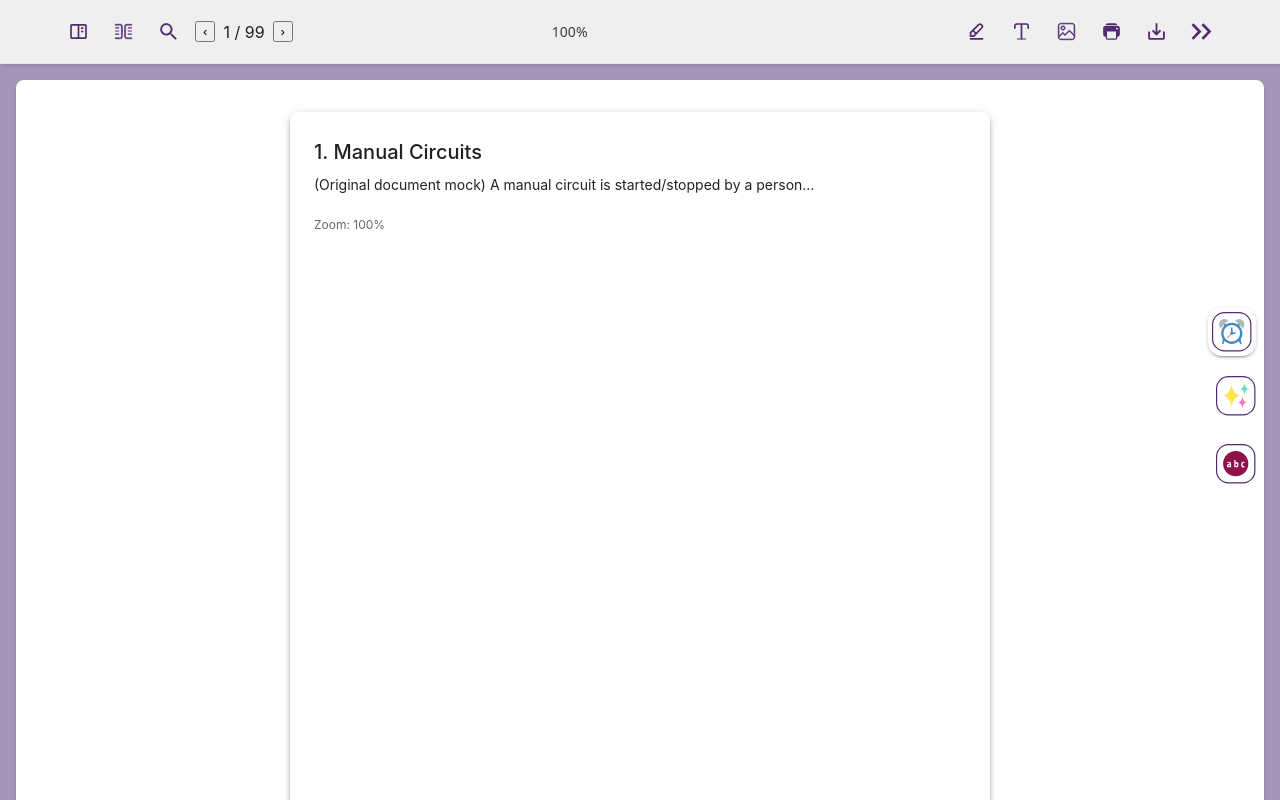
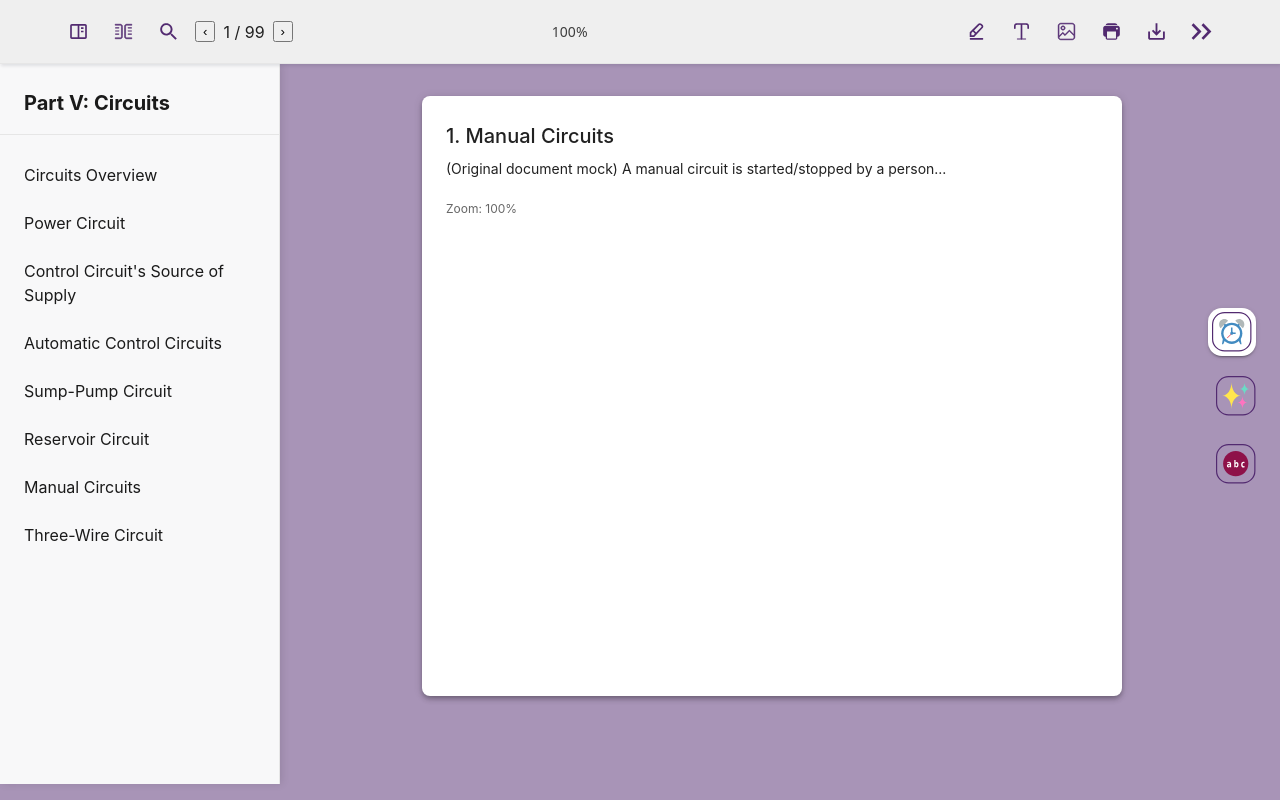
Before and after one commit to deniseada/GotIt, a Next.js app: page /doc in a window 1280 px wide. Both pictures are taken after a click on the button 78 px from the left and 31 px from the top of the page. Shown: the top 800 px of the page. Built offline with nearby package versions, Linux system fonts and the light colour scheme; some icons are missing.

Commit message:
add side and fixed screen

```diff
--- a/app/NavBar/NavBar.module.css
+++ b/app/NavBar/NavBar.module.css
@@ -1,8 +1,6 @@
 /* Navigation Bar */
 .navBarWrapper {
   width: 100%;
-  position: sticky;
-  top: 0;
   background: #fff;
 }
 
--- a/app/doc/components/DocScreen.js
+++ b/app/doc/components/DocScreen.js
@@ -21,6 +21,7 @@ export default function DocScreen() {
   const [zoom, setZoom] = useState(1);
   const [page, setPage] = useState(1);
   const [mode, setMode] = useState("simplified");
+  const [sidebarOpen, setSidebarOpen] = useState(false);
 
   // Split view + zoom
   const toggleSplit = () => setSplit((s) => !s);
@@ -91,15 +92,17 @@ export default function DocScreen() {
         sx={{
           width: "100%",
           height: "100%",
-          display: "grid",
-          placeItems: "center",
+          display: "flex",
+          alignItems: "flex-start",
+          justifyContent: "center",
           p: 2,
+          overflow: "auto",
         }}
       >
         <Box
           sx={{
             width: `${Math.min(900, 700 * zoom)}px`,
-            aspectRatio: "8.5 / 11",
+            height: "600px",
             bgcolor: "common.white",
             borderRadius: 2,
             boxShadow: 4,
@@ -180,6 +183,7 @@ export default function DocScreen() {
         onZoomIn={zoomIn}
         onZoomOut={zoomOut}
         onZoomReset={zoomReset}
+        onToggleSidebar={() => setSidebarOpen((v) => !v)}
       />
 
       {/* Main content */}
@@ -189,9 +193,15 @@ export default function DocScreen() {
           flex: 1,
           display: "grid",
           gridTemplateRows: "1fr",
-          p: { xs: 1, md: 2 },
+          gridTemplateColumns: sidebarOpen ? "280px 1fr" : "1fr",
+          columnGap: 0,
+          pl: sidebarOpen ? 0 : { xs: 1, md: 2 },
+          pr: { xs: 1, md: 2 },
+          pb: { xs: 1, md: 2 },
+          pt: 0, // keep content flush to toolbar
         }}
       >
+        {sidebarOpen && <SideBar />}
         {split ? (
           <SplitView
             left={<MockOriginalPage page={page} zoom={zoom} />}
@@ -212,12 +222,13 @@ export default function DocScreen() {
           <Box
             sx={{
               height: "100%",
-              borderRadius: 2,
-              bgcolor: "background.paper",
-              boxShadow: 1,
-              overflow: "hidden",
-              display: "grid",
-              placeItems: "center",
+              borderRadius: 0,
+              bgcolor: "transparent",
+              boxShadow: "none",
+              overflow: "auto",
+              display: "flex",
+              alignItems: "flex-start",
+              justifyContent: "center",
               p: 2,
             }}
           >
@@ -230,7 +241,7 @@ export default function DocScreen() {
       <RightDockButtons
         timerBtnRef={timerBtnRef}
         onOpenTimer={openTimer}
-        onOpenB={ai.onOpen}
+        onOpenB={() => (ai.open ? ai.onClose() : ai.onOpen())}
         onOpenC={vocab.onOpen}
       />
 
--- a/app/doc/components/ToolBar.js
+++ b/app/doc/components/ToolBar.js
@@ -1,11 +1,11 @@
-'use client';
-import React from 'react';
-import Link from 'next/link';
-import styles from '../mvp.module.css';
-import ZoomInIcon from '@mui/icons-material/ZoomIn';
-import ZoomOutIcon from '@mui/icons-material/ZoomOut';
-import RestartAltIcon from '@mui/icons-material/RestartAlt';
-import ZoomControls from './ZoomControls';
+"use client";
+import React from "react";
+import Link from "next/link";
+import styles from "../mvp.module.css";
+import ZoomInIcon from "@mui/icons-material/ZoomIn";
+import ZoomOutIcon from "@mui/icons-material/ZoomOut";
+import RestartAltIcon from "@mui/icons-material/RestartAlt";
+import ZoomControls from "./ZoomControls";
 
 export default function ToolBar({
   page,
@@ -17,43 +17,87 @@ export default function ToolBar({
   onZoomIn,
   onZoomOut,
   onZoomReset,
+  onToggleSidebar,
 }) {
-
   return (
     // {/* Secondary toolbar row */}
     <div className={`${styles.toolBar} ${styles.toolBarNoOffset}`}>
       <div className={styles.toolbarInner}>
         {/* Left Side */}
         <div className={styles.toolbarLeft}>
-                        <button className={styles.toolButton}><img src="/icons/sideBarIcon.svg" className={styles.toolbarIcon} /></button>
           <button
-                            className={`${styles.toolButton} ${split ? styles.toolButtonActive : ''}`}
+            className={styles.toolButton}
+            onClick={onToggleSidebar}
+            title="Toggle sidebar"
+            aria-label="Toggle sidebar"
+          >
+            <img src="/icons/sideBarIcon.svg" className={styles.toolbarIcon} />
+          </button>
+          <button
+            className={`${styles.toolButton} ${
+              split ? styles.toolButtonActive : ""
+            }`}
             onClick={onToggleSplit}
             aria-pressed={split}
-                            title={split ? 'Single View' : 'Split View'}
+            title={split ? "Single View" : "Split View"}
           >
-                        <img src="/icons/sideCompareIcon.svg" className={styles.toolbarIcon} alt="" aria-hidden="true" />
+            <img
+              src="/icons/sideCompareIcon.svg"
+              className={styles.toolbarIcon}
+              alt=""
+              aria-hidden="true"
+            />
           </button>
-                        <button className={styles.toolButton}><img src="/icons/searchIcon.svg" className={styles.toolbarIcon} /></button>
-                    <button className={styles.iconBtn} onClick={onPrev} aria-label="Previous page">‹</button>
+          <button className={styles.toolButton}>
+            <img src="/icons/searchIcon.svg" className={styles.toolbarIcon} />
+          </button>
+          <button
+            className={styles.iconBtn}
+            onClick={onPrev}
+            aria-label="Previous page"
+          >
+            ‹
+          </button>
           <span className={styles.pageText}>{page} / 99</span>
-                        <button className={styles.iconBtn} onClick={onNext} aria-label="Next page">›</button>
+          <button
+            className={styles.iconBtn}
+            onClick={onNext}
+            aria-label="Next page"
+          >
+            ›
+          </button>
         </div>
 
         {/* Center: zoom controls */}
         <div className={styles.toolbarCenter}>
           {/* Zoom group */}
-                            <div className={styles.zoomGroup} role="group" aria-label="Zoom controls">
+          <div
+            className={styles.zoomGroup}
+            role="group"
+            aria-label="Zoom controls"
+          >
             <span className={styles.zoomText}>{Math.round(zoom * 100)}%</span>
-                                <button className={styles.toolButton} onClick={onZoomOut} title="Zoom out">
+            <button
+              className={styles.toolButton}
+              onClick={onZoomOut}
+              title="Zoom out"
+            >
               <ZoomOutIcon className={styles.toolbarSvg} />
               <span className={styles.srOnly}>Zoom out</span>
             </button>
-                                <button className={styles.toolButton} onClick={onZoomReset} title="Reset zoom">
+            <button
+              className={styles.toolButton}
+              onClick={onZoomReset}
+              title="Reset zoom"
+            >
               <RestartAltIcon className={styles.toolbarSvg} />
               <span className={styles.srOnly}>Reset zoom</span>
             </button>
-                                <button className={styles.toolButton} onClick={onZoomIn} title="Zoom in">
+            <button
+              className={styles.toolButton}
+              onClick={onZoomIn}
+              title="Zoom in"
+            >
               <ZoomInIcon className={styles.toolbarSvg} />
               <span className={styles.srOnly}>Zoom in</span>
             </button>
@@ -62,12 +106,27 @@ export default function ToolBar({
         {/* Right Side */}
         <div className={styles.toolbarRight}>
           {/* your existing icons */}
-                        <button className={styles.toolButton}><img src="/icons/highlightIcon.svg" className={styles.toolbarIcon} /></button>
-                        <button className={styles.toolButton}><img src="/icons/textIcon.svg" className={styles.toolbarIcon} /></button>
-                        <button className={styles.toolButton}><img src="/icons/addPicIcon.svg" className={styles.toolbarIcon} /></button>
-                        <button className={styles.toolButton}><img src="/icons/printIcon.svg" className={styles.toolbarIcon} /></button>
-                        <button className={styles.toolButton}><img src="/icons/downloadIcon.svg" className={styles.toolbarIcon} /></button>
-                        <button className={styles.toolButton}><img src="/icons/moreIcon.svg" className={styles.toolbarIcon} /></button>
+          <button className={styles.toolButton}>
+            <img
+              src="/icons/highlightIcon.svg"
+              className={styles.toolbarIcon}
+            />
+          </button>
+          <button className={styles.toolButton}>
+            <img src="/icons/textIcon.svg" className={styles.toolbarIcon} />
+          </button>
+          <button className={styles.toolButton}>
+            <img src="/icons/addPicIcon.svg" className={styles.toolbarIcon} />
+          </button>
+          <button className={styles.toolButton}>
+            <img src="/icons/printIcon.svg" className={styles.toolbarIcon} />
+          </button>
+          <button className={styles.toolButton}>
+            <img src="/icons/downloadIcon.svg" className={styles.toolbarIcon} />
+          </button>
+          <button className={styles.toolButton}>
+            <img src="/icons/moreIcon.svg" className={styles.toolbarIcon} />
+          </button>
         </div>
       </div>
     </div>
--- a/app/doc/components/sideBar.js
+++ b/app/doc/components/sideBar.js
@@ -1,57 +1,41 @@
 import styles from "../sideBar.module.css";
 
-export default function SideBar() {
+export default function SideBar({ title = "Part V: Circuits", items = [] }) {
+  // Default items if none provided
+  const defaultItems = [
+    { href: "#circuits-overview", label: "Circuits Overview" },
+    { href: "#power-circuit", label: "Power Circuit" },
+    {
+      href: "#control-circuit-source",
+      label: "Control Circuit's Source of Supply",
+    },
+    {
+      href: "#automatic-control-circuits",
+      label: "Automatic Control Circuits",
+    },
+    { href: "#sump-pump-circuit", label: "Sump-Pump Circuit" },
+    { href: "#reservoir-circuit", label: "Reservoir Circuit" },
+    { href: "#manual-circuits", label: "Manual Circuits" },
+    { href: "#three-wire-circuit", label: "Three-Wire Circuit" },
+  ];
+
+  const menuItems = items.length > 0 ? items : defaultItems;
+
   return (
     <div className={styles.sideBar}>
       <div className={styles.sideBarHeader}>
-        <h2 className={styles.sideBarTitle}>Part V: Circuits</h2>
+        <h2 className={styles.sideBarTitle}>{title}</h2>
       </div>
 
       <nav className={styles.sideBarNav}>
         <ul className={styles.sideBarList}>
-          <li className={styles.sideBarItem}>
-            <a href="#circuits-overview" className={styles.sideBarLink}>
-              Circuits Overview
-            </a>
-          </li>
-          <li className={styles.sideBarItem}>
-            <a href="#power-circuit" className={styles.sideBarLink}>
-              Power Circuit
-            </a>
-          </li>
-          <li className={styles.sideBarItem}>
-            <a href="#control-circuit-source" className={styles.sideBarLink}>
-              Control Circuit's Source of Supply
-            </a>
-          </li>
-          <li className={styles.sideBarItem}>
-            <a
-              href="#automatic-control-circuits"
-              className={styles.sideBarLink}
-            >
-              Automatic Control Circuits
-            </a>
-          </li>
-          <li className={styles.sideBarItem}>
-            <a href="#sump-pump-circuit" className={styles.sideBarLink}>
-              Sump-Pump Circuit
-            </a>
-          </li>
-          <li className={styles.sideBarItem}>
-            <a href="#reservoir-circuit" className={styles.sideBarLink}>
-              Reservoir Circuit
-            </a>
-          </li>
-          <li className={styles.sideBarItem}>
-            <a href="#manual-circuits" className={styles.sideBarLink}>
-              Manual Circuits
-            </a>
-          </li>
-          <li className={styles.sideBarItem}>
-            <a href="#three-wire-circuit" className={styles.sideBarLink}>
-              Three-Wire Circuit
-            </a>
-          </li>
+          {menuItems.map((item, index) => (
+            <li key={index} className={styles.sideBarItem}>
+              <a href={item.href} className={styles.sideBarLink}>
+                {item.label}
+              </a>
+            </li>
+          ))}
         </ul>
       </nav>
     </div>
--- a/app/doc/mvp.module.css
+++ b/app/doc/mvp.module.css
@@ -1,11 +1,12 @@
-html, body { margin: 0; }
+html,
+body {
+  margin: 0;
+}
 
 .title {
   font-size: 2rem;
   margin-bottom: 1rem;
 }
-
-:root { --toolbar-h: 64px; }
 
 /* Tool Bar container */
 
@@ -18,14 +19,14 @@ html, body { margin: 0; }
   border-bottom: 1px solid #e6e6e6;
   box-shadow: 1px 2px 3px rgba(16, 24, 40, 0.1);
   z-index: 100;
-  min-height: var(--toolbar-h);
+  min-height: 64px;
   display: flex;
   align-items: center;
 }
 
 /* Content below Toolbar gets padding so it isn't hidden */
 .contentUnderToolbar {
-  padding-top: calc(var(--toolbar-h) + 8px);
+  padding-top: 64px;
 }
 
 /* when there is NO brand/header above */
@@ -73,7 +74,7 @@ html, body { margin: 0; }
   align-items: center;
   justify-content: center;
   cursor: pointer;
-  color: #522A70;
+  color: #522a70;
 }
 
 .toolButton:hover {
@@ -88,7 +89,11 @@ html, body { margin: 0; }
 
 /* Zoom Buttons */
 
-.toolbarSvg { font-size: 22px; display: block; line-height: 1; }
+.toolbarSvg {
+  font-size: 22px;
+  display: block;
+  line-height: 1;
+}
 
 .zoomGroup {
   display: inline-flex;
@@ -99,12 +104,14 @@ html, body { margin: 0; }
 
 .zoomText {
   font: 500 14px/1 system-ui;
-  opacity: .85;
+  opacity: 0.85;
   min-width: 40px;
   text-align: right;
 }
 
-.zoomGroup .toolButton { padding: 4px; }
+.zoomGroup .toolButton {
+  padding: 4px;
+}
 
 /* Active look for the split button */
 .toolButtonActive {
@@ -116,12 +123,15 @@ html, body { margin: 0; }
 /* Screen-reader-only text */
 .srOnly {
   position: absolute !important;
-  width: 1px; height: 1px;
-  padding: 0; margin: -1px;
-  overflow: hidden; clip: rect(0, 0, 0, 0);
-  white-space: nowrap; border: 0;
+  width: 1px;
+  height: 1px;
+  padding: 0;
+  margin: -1px;
+  overflow: hidden;
+  clip: rect(0, 0, 0, 0);
+  white-space: nowrap;
+  border: 0;
 }
-
 
 /* ToolBar Functionality */
 
@@ -135,10 +145,14 @@ html, body { margin: 0; }
 /* screen-reader only text */
 .srOnly {
   position: absolute !important;
-  width: 1px; height: 1px;
-  padding: 0; margin: -1px;
-  overflow: hidden; clip: rect(0,0,0,0);
-  white-space: nowrap; border: 0;
+  width: 1px;
+  height: 1px;
+  padding: 0;
+  margin: -1px;
+  overflow: hidden;
+  clip: rect(0, 0, 0, 0);
+  white-space: nowrap;
+  border: 0;
 }
 
 /* PDF Placeholder */
@@ -179,3 +193,88 @@ html, body { margin: 0; }
   justify-content: center;
   color: #999;
 }
+
+/* AI Panel Styles */
+.aiPanel {
+  position: fixed;
+  right: 80px;
+  top: 50%;
+  transform: translateY(-50%);
+  width: 260px;
+  background: #ffffff;
+  border: 1px solid #e6e6e6;
+  border-radius: 12px;
+  box-shadow: 0 4px 12px rgba(0, 0, 0, 0.15);
+  z-index: 60;
+  display: flex;
+  flex-direction: column;
+}
+
+.aiPanelHeader {
+  display: flex;
+  align-items: center;
+  gap: 0.5rem;
+  padding: 1rem 1.25rem;
+  border-bottom: 1px solid #e6e6e6;
+}
+
+.aiPanelTitle {
+  font-size: 1rem;
+  font-weight: 600;
+  color: #5e35b1;
+  margin: 0;
+}
+
+.aiCloseBtn {
+  background: transparent;
+  border: none;
+  font-size: 2rem;
+  line-height: 1;
+  color: #666;
+  cursor: pointer;
+  padding: 0;
+  width: 32px;
+  height: 32px;
+  display: flex;
+  align-items: center;
+  justify-content: center;
+  border-radius: 4px;
+  transition: background-color 0.2s;
+}
+
+.aiCloseBtn:hover {
+  background-color: #f0f0f0;
+}
+
+.aiPanelContent {
+  padding: 1rem;
+  display: flex;
+  flex-direction: column;
+  gap: 0.5rem;
+  overflow-y: auto;
+}
+
+.aiToolButton {
+  display: flex;
+  align-items: center;
+  justify-content: flex-start;
+  gap: 0.75rem;
+  padding: 0.75rem 1rem;
+  background: #ffffff;
+  border: 1.5px solid #d0d0d0;
+  border-radius: 8px;
+  cursor: pointer;
+  transition: all 0.2s;
+  text-align: left;
+  font-size: 0.875rem;
+  color: #333;
+}
+
+.aiToolButton:hover {
+  border-color: #5e35b1;
+  background-color: #f9f8ff;
+}
+
+.aiToolLabel {
+  font-weight: 500;
+}
--- a/app/doc/sideBar.module.css
+++ b/app/doc/sideBar.module.css
@@ -4,7 +4,9 @@
   background: #f8f8f9;
   border-right: 1px solid #e6e6e6;
   padding: 1.5rem 0;
+  height: 100%;
   overflow-y: auto;
+  box-shadow: 2px 0 8px rgba(0, 0, 0, 0.1);
 }
 
 .sideBarHeader {
```
Also changed, not shown: app/doc/components/AIModal.js (+26 -10 lines), app/layout.js (+8 -2 lines). Lines whose indentation alone changed are shown as unchanged.
